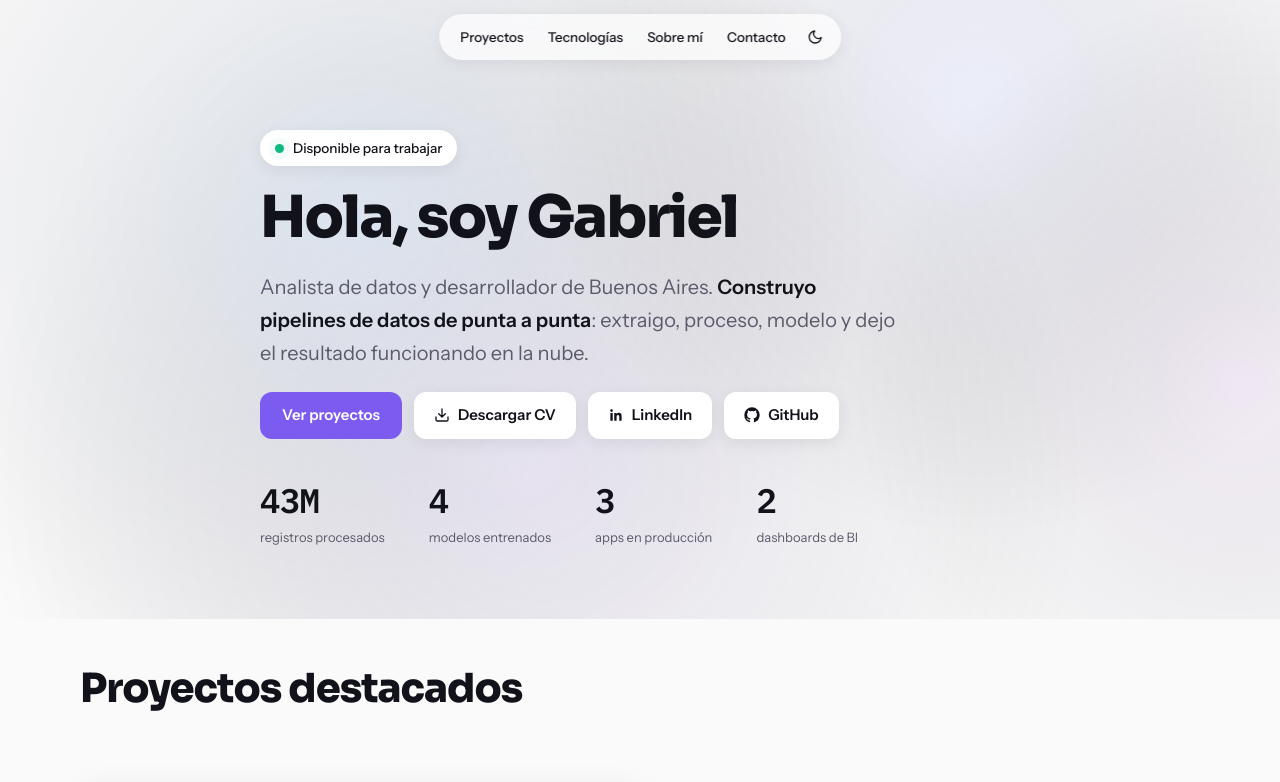
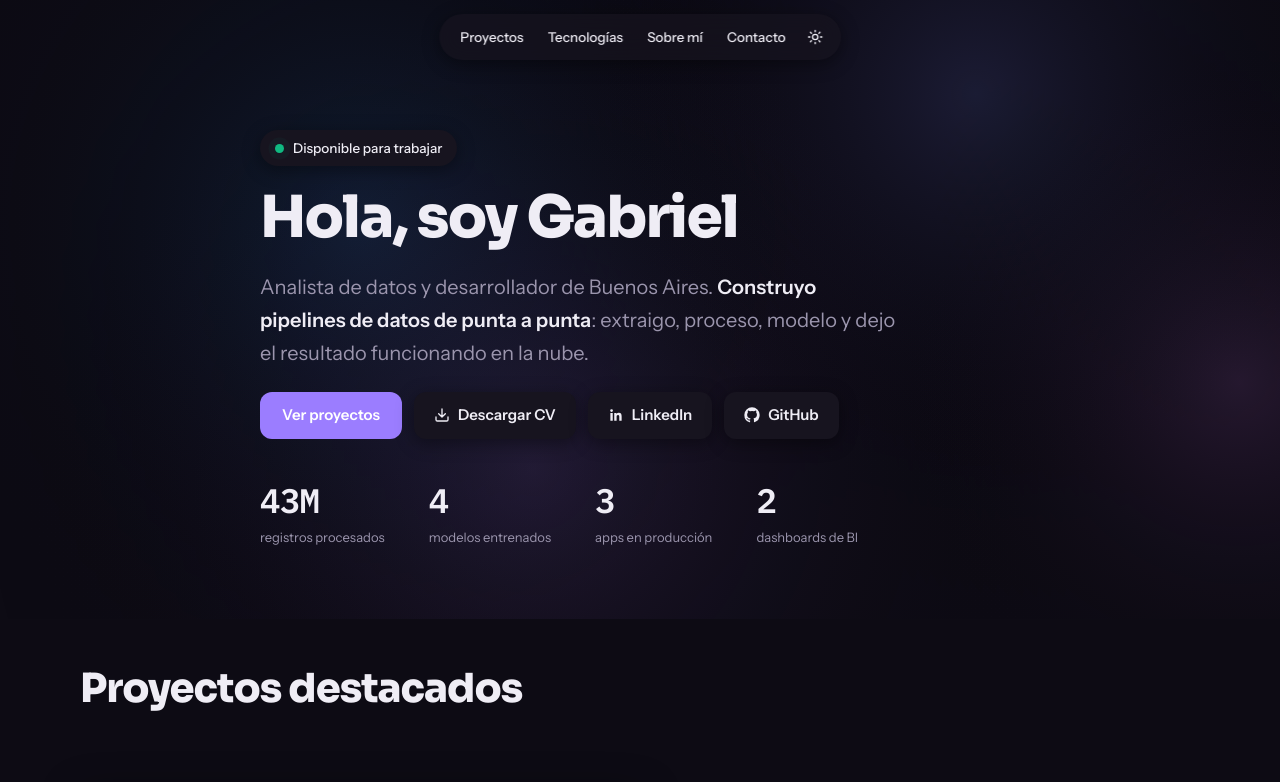
Before and after one commit to gabydomingo/porfolio, a React (Vite) app: page / in a window 1280 px wide. Shown: the top 782 px of the page. Built offline with nearby package versions, Linux system fonts and the light colour scheme.

Commit message:
El tema por defecto pasa a ser oscuro

```diff
--- a/index.html
+++ b/index.html
@@ -35,11 +35,15 @@
     />
     <meta name="twitter:image" content="/og-image.png" />
     <script>
-      // Antes de la primera pintura, para que el modo oscuro no parpadee
-      try {
-        if (localStorage.getItem('gd-theme') === 'dark')
-          document.documentElement.classList.add('dark');
-      } catch (e) {}
+      // Antes de la primera pintura, para que el tema no parpadee. El default
+      // es oscuro: solo queda claro si el visitante lo eligió antes
+      (function () {
+        var tema = null;
+        try {
+          tema = localStorage.getItem('gd-theme');
+        } catch (e) {}
+        if (tema !== 'light') document.documentElement.classList.add('dark');
+      })();
     </script>
   </head>
   <body>
--- a/src/hooks/useTheme.js
+++ b/src/hooks/useTheme.js
@@ -3,12 +3,13 @@ import { useCallback, useEffect, useState } from 'react';
 const CLAVE = 'gd-theme';
 
 // El script inline de index.html ya aplicó la clase antes de la primera
-// pintura. Esto lee lo mismo para que React arranque con el tema correcto.
+// pintura. Esto lee lo mismo, con el mismo default oscuro, para que React
+// arranque con el tema correcto y el ícono del toggle no salte.
 function leerTemaGuardado() {
   try {
-    return localStorage.getItem(CLAVE) === 'dark' ? 'dark' : 'light';
+    return localStorage.getItem(CLAVE) === 'light' ? 'light' : 'dark';
   } catch {
-    return 'light';
+    return 'dark';
   }
 }
 
```
